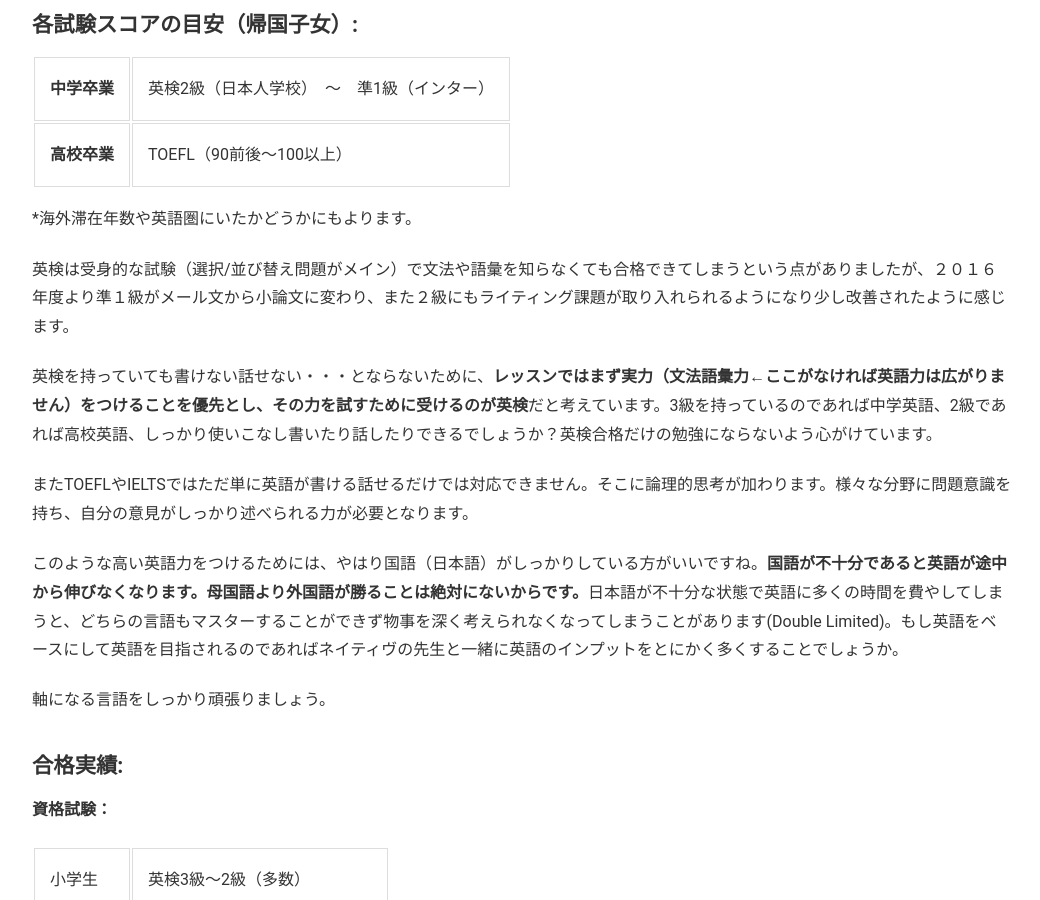
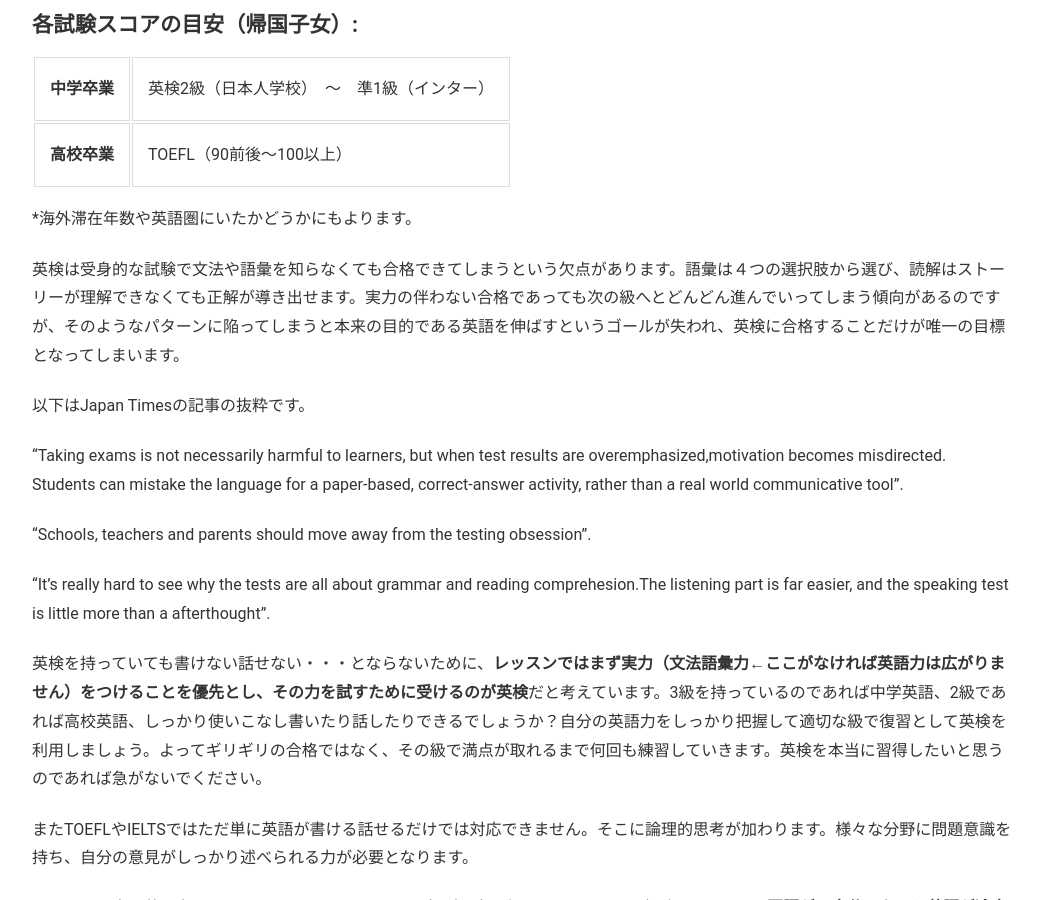
Before and after one commit to phocean/akispace, a Jekyll site: the page built from 40_exam_results.md, in a window 1280 px wide and 900 px high, scrolled down 212 px. Shown: the whole window, without its empty margins (118-1158 px from the left). Built offline with Jekyll 4.4.1, drawn with Linux system fonts in a browser that asks for light colours.

Commit message:
the conten modified and added

```diff
--- a/40_exam_results.md
+++ b/40_exam_results.md
@@ -23,9 +23,17 @@ permalink: results.html
 
 \*海外滞在年数や英語圏にいたかどうかにもよります。
 
-英検は受身的な試験（選択/並び替え問題がメイン）で文法や語彙を知らなくても合格できてしまうという点がありましたが、２０１６年度より準１級がメール文から小論文に変わり、また２級にもライティング課題が取り入れられるようになり少し改善されたように感じます。
+英検は受身的な試験で文法や語彙を知らなくても合格できてしまうという欠点があります。語彙は４つの選択肢から選び、読解はストーリーが理解できなくても正解が導き出せます。実力の伴わない合格であっても次の級へとどんどん進んでいってしまう傾向があるのですが、そのようなパターンに陥ってしまうと本来の目的である英語を伸ばすというゴールが失われ、英検に合格することだけが唯一の目標となってしまいます。
 
-英検を持っていても書けない話せない・・・とならないために、<strong>レッスンではまず実力（文法語彙力←ここがなければ英語力は広がりません）をつけることを優先とし、その力を試すために受けるのが英検</strong>だと考えています。3級を持っているのであれば中学英語、2級であれば高校英語、しっかり使いこなし書いたり話したりできるでしょうか？英検合格だけの勉強にならないよう心がけています。
+以下はJapan Timesの記事の抜粋です。
+
+"Taking exams is not necessarily harmful to learners, but when test results are overemphasized,motivation becomes misdirected. Students can mistake the language for a paper-based, correct-answer activity, rather than a real world communicative tool".
+
+"Schools, teachers and parents should move away from the testing obsession".
+
+"It's really hard to see why the tests are all about grammar and reading comprehesion.The listening part is far easier, and the speaking test is little more than a afterthought".
+
+英検を持っていても書けない話せない・・・とならないために、<strong>レッスンではまず実力（文法語彙力←ここがなければ英語力は広がりません）をつけることを優先とし、その力を試すために受けるのが英検</strong>だと考えています。3級を持っているのであれば中学英語、2級であれば高校英語、しっかり使いこなし書いたり話したりできるでしょうか？自分の英語力をしっかり把握して適切な級で復習として英検を利用しましょう。よってギリギリの合格ではなく、その級で満点が取れるまで何回も練習していきます。英検を本当に習得したいと思うのであれば急がないでください。
 
 またTOEFLやIELTSではただ単に英語が書ける話せるだけでは対応できません。そこに論理的思考が加わります。様々な分野に問題意識を持ち、自分の意見がしっかり述べられる力が必要となります。
 
```
